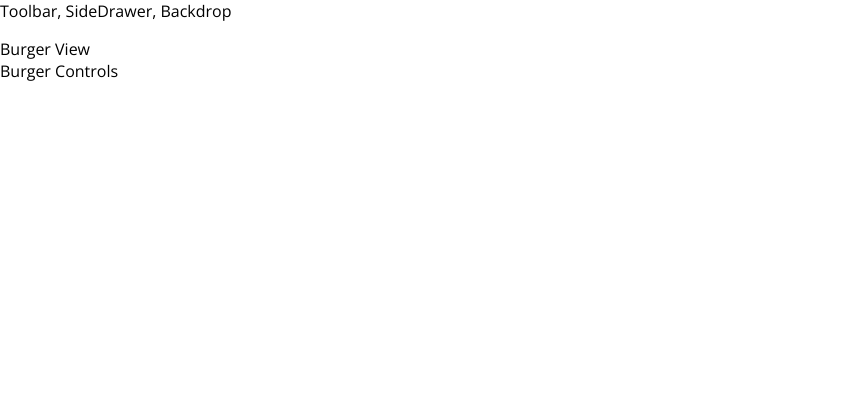
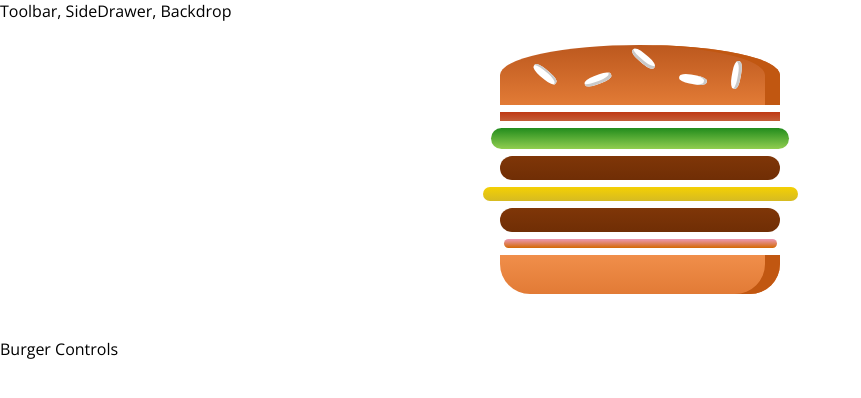
Before and after one commit to DMXMax/burgerBuilder, a React app: page / in a window 1280 px wide. Shown: the top 398 px of the page, without its empty margins (0-861 px from the left). Built offline with nearby package versions, Linux system fonts and the light colour scheme.

Commit message:
Updated Ingredients. Working Burger

```diff
--- /dev/null
+++ b/src/components/Burger/Burger.css
@@ -0,0 +1,33 @@
+.Burger {
+    width: 100%;
+    margin: auto;
+    height: 250px;
+    overflow: scroll;
+    text-align: center;
+    font-weight: bold;
+    font-size: 1.2rem;
+
+}
+
+@media (min-width: 1000px) and (min-height: 700px){
+    .Burger {
+        width: 700px;
+        height: 600px;
+    }
+}
+
+@media (min-width: 500px) and (min-height: 401px){
+    .Burger {
+        width: 450px;
+        height: 400px;
+    }
+
+}
+
+@media (min-width: 500px) and (min-height: 400px){
+    .Burger {
+        width: 350px;
+        height: 300px;
+    }
+
+}
--- a/src/components/Burger/Burger.js
+++ b/src/components/Burger/Burger.js
@@ -0,0 +1,20 @@
+import React from 'react'
+import classes from './Burger.css';
+import BurgerIngredient from './BurgerIngredient/BurgerIngredient'
+
+const burger = (props) => {
+    return(
+        <div className={classes.Burger}>
+            <BurgerIngredient type='bread-top'/>
+            <BurgerIngredient type='bacon'/>
+            <BurgerIngredient type='salad'/>
+            <BurgerIngredient type='meat'/>
+            <BurgerIngredient type='cheese'/>
+            <BurgerIngredient type='meat'/>
+            <BurgerIngredient type='sauce'/>
+            <BurgerIngredient type='bread-bottom'/>
+        </div>
+    );
+};
+
+export default burger;
--- a/src/components/Burger/BurgerIngredient/BurgerIngredient.css
+++ b/src/components/Burger/BurgerIngredient/BurgerIngredient.css
@@ -111,3 +111,11 @@
     background: linear-gradient(#bf3813, #c45e38);
     margin: 2% auto;
 }
+
+.Sauce {
+    width: 78%;
+    height: 3%;
+    margin: 2% auto;
+    background: linear-gradient(#eb99b4, #d46803);
+    border-radius: 20px;
+}
--- a/src/components/Burger/BurgerIngredient/BurgerIngredient.js
+++ b/src/components/Burger/BurgerIngredient/BurgerIngredient.js
@@ -11,7 +11,7 @@
             ingredient = <div className={classes.BreadBottom}></div>;
             break;
         case('bread-top'):
-            ingredient = (<div classesName={classes.BreadTop}>
+            ingredient = (<div className={classes.BreadTop}>
                 <div className={classes.Seeds1}></div>
                 <div className={classes.Seeds2}></div>
                 </div>);
@@ -28,6 +28,11 @@
         case('bacon'):
                 ingredient=<div className={classes.Bacon}></div>;
                 break;
+        case('sauce'):
+                ingredient=<div className={classes.Sauce}></div>;
+                break;
+        default:
+            ingredient=null;
 
     }
 
@@ -38,7 +43,7 @@
 };
 
 BurgerIngredient.propTypes = {
-    type: PropTyes.string.isRequired
+    type: PropTypes.string.isRequired
 }
 
 export default BurgerIngredient;
--- a/src/containers/BurgerBuilder/BurgerBuilder.js
+++ b/src/containers/BurgerBuilder/BurgerBuilder.js
@@ -1,5 +1,6 @@
 import React, {Component} from 'react';
 import Aux from '../../hoc/AuxFile';
+import Burger from '../../components/Burger/Burger'
 
 class BurgerBuilder extends Component{
 // eslint-disable-next-line
@@ -9,8 +10,9 @@
 
     render(){
         return (<Aux>
-            <div>Burger View</div>
+            <Burger/>
             <div>Burger Controls</div>
+
         </Aux>);
     }
 }
```
